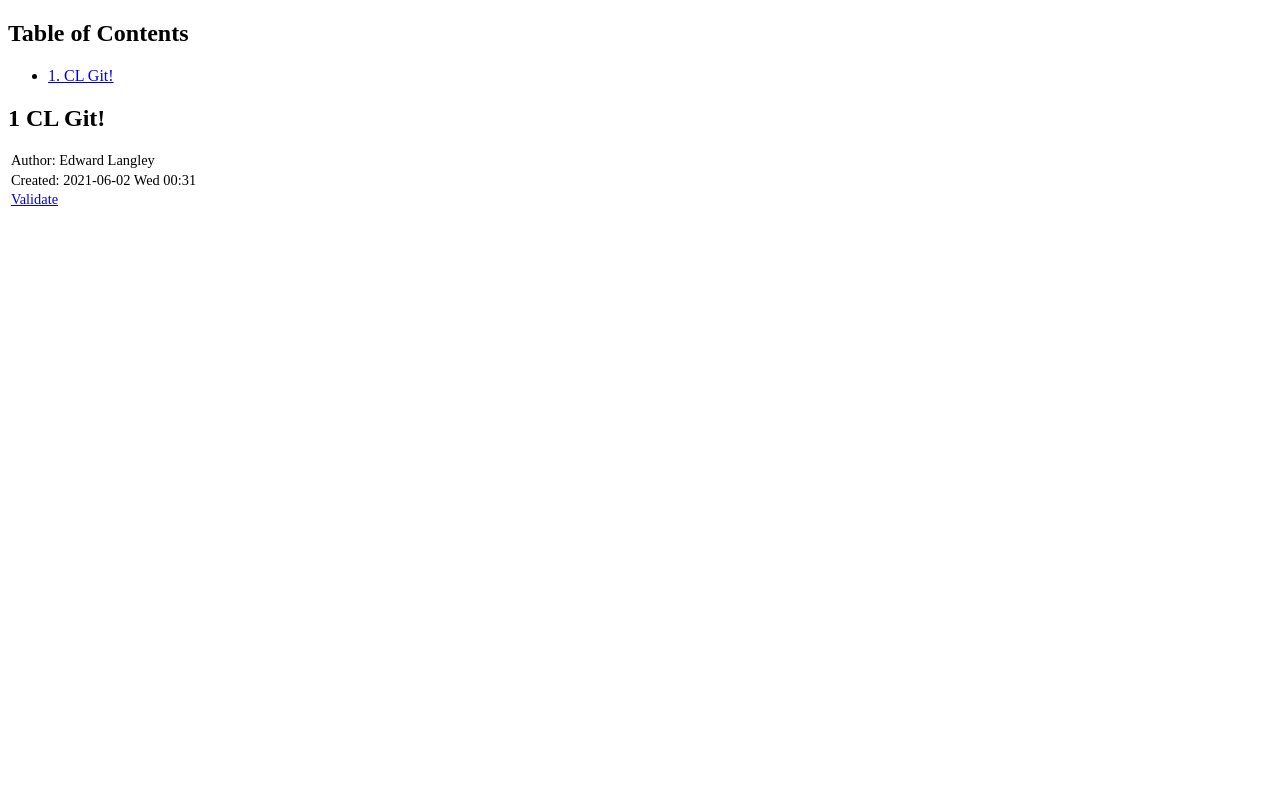
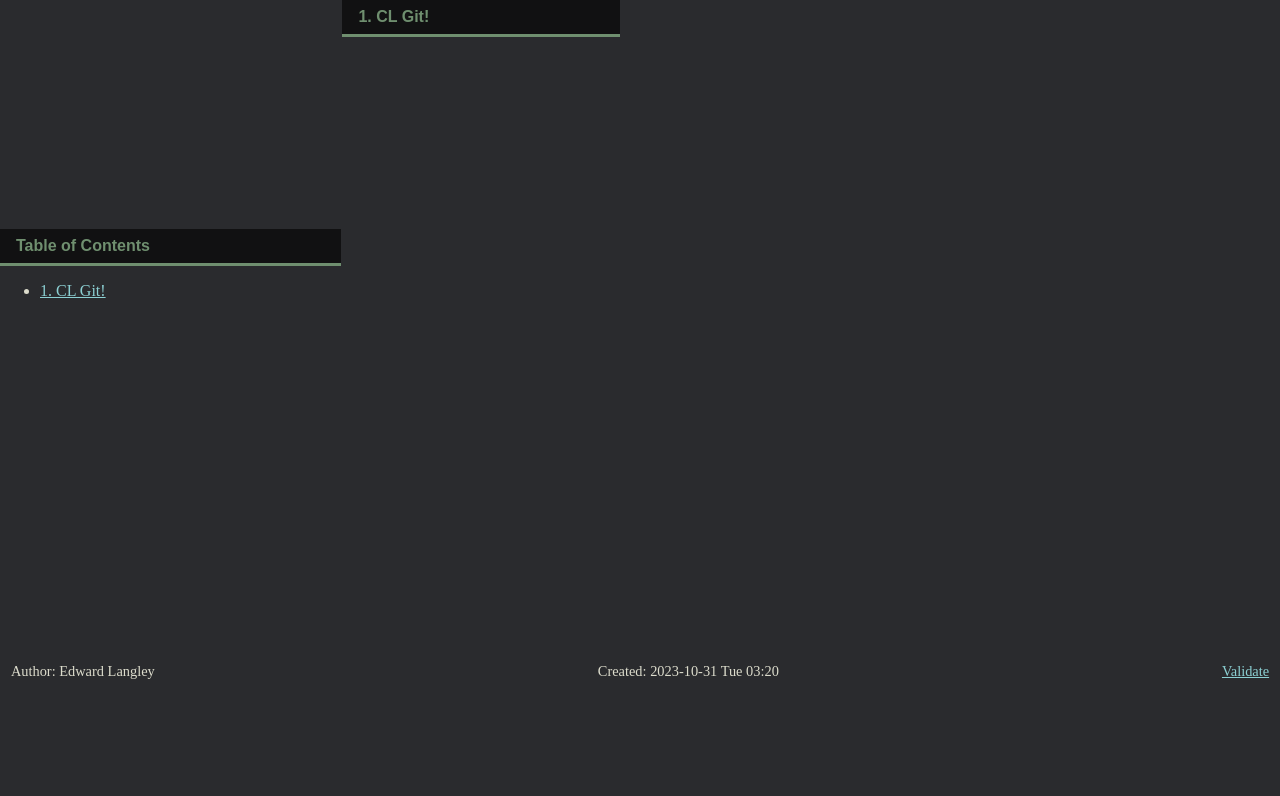
Before and after one commit to fiddlerwoaroof/cl-git, a plain HTML site: page docs/index.html in a window 1280 px wide. Drawn offline with Linux system fonts and the light colour scheme.

Commit message:
feat: add stylesheet

```diff
--- a/docs/index.html
+++ b/docs/index.html
@@ -3,14 +3,14 @@
 "http://www.w3.org/TR/xhtml1/DTD/xhtml1-strict.dtd">
 <html xmlns="http://www.w3.org/1999/xhtml" lang="en" xml:lang="en">
 <head>
-<!-- 2021-06-02 Wed 00:31 -->
+<!-- 2023-10-31 Tue 03:20 -->
 <meta http-equiv="Content-Type" content="text/html;charset=utf-8" />
 <meta name="viewport" content="width=device-width, initial-scale=1" />
 <title>&lrm;</title>
-<meta name="generator" content="Org mode" />
 <meta name="author" content="Edward Langley" />
-<style type="text/css">
- <!--/*--><![CDATA[/*><!--*/
+<meta name="generator" content="Org Mode" />
+<style>
+  #content { max-width: 60em; margin: auto; }
   .title  { text-align: center;
              margin-bottom: .2em; }
   .subtitle { text-align: center;
@@ -31,8 +31,9 @@
   #postamble p, #preamble p { font-size: 90%; margin: .2em; }
   p.verse { margin-left: 3%; }
   pre {
-    border: 1px solid #ccc;
-    box-shadow: 3px 3px 3px #eee;
+    border: 1px solid #e6e6e6;
+    border-radius: 3px;
+    background-color: #f2f2f2;
     padding: 8pt;
     font-family: monospace;
     overflow: auto;
@@ -41,21 +42,21 @@
   pre.src {
     position: relative;
     overflow: auto;
-    padding-top: 1.2em;
   }
   pre.src:before {
     display: none;
     position: absolute;
-    background-color: white;
-    top: -10px;
-    right: 10px;
+    top: -8px;
+    right: 12px;
     padding: 3px;
-    border: 1px solid black;
+    color: #555;
+    background-color: #f2f2f299;
   }
   pre.src:hover:before { display: inline; margin-top: 14px;}
   /* Languages per Org manual */
   pre.src-asymptote:before { content: 'Asymptote'; }
   pre.src-awk:before { content: 'Awk'; }
+  pre.src-authinfo::before { content: 'Authinfo'; }
   pre.src-C:before { content: 'C'; }
   /* pre.src-C++ doesn't work in CSS */
   pre.src-clojure:before { content: 'Clojure'; }
@@ -190,49 +191,28 @@
     { font-size: 10px; font-weight: bold; white-space: nowrap; }
   .org-info-js_search-highlight
     { background-color: #ffff00; color: #000000; font-weight: bold; }
-  .org-svg { width: 90%; }
-  /*]]>*/-->
+  .org-svg { }
 </style>
-<script type="text/javascript">
-// @license magnet:?xt=urn:btih:e95b018ef3580986a04669f1b5879592219e2a7a&dn=public-domain.txt Public Domain
-<!--/*--><![CDATA[/*><!--*/
-     function CodeHighlightOn(elem, id)
-     {
-       var target = document.getElementById(id);
-       if(null != target) {
-         elem.classList.add("code-highlighted");
-         target.classList.add("code-highlighted");
-       }
-     }
-     function CodeHighlightOff(elem, id)
-     {
-       var target = document.getElementById(id);
-       if(null != target) {
-         elem.classList.remove("code-highlighted");
-         target.classList.remove("code-highlighted");
-       }
-     }
-    /*]]>*///-->
-// @license-end
-</script>
+<link rel="stylesheet" href="/static/style.css" type="text/css" />
 </head>
 <body>
-<div id="content">
-<div id="table-of-contents">
+<div id="content" class="content">
+<div id="table-of-contents" role="doc-toc">
 <h2>Table of Contents</h2>
-<div id="text-table-of-contents">
+<div id="text-table-of-contents" role="doc-toc">
 <ul>
-<li><a href="#orgb9843db">1. CL Git!</a></li>
+<li><a href="#orgef91d64">1. CL Git!</a></li>
 </ul>
 </div>
 </div>
-<div id="outline-container-orgb9843db" class="outline-2">
-<h2 id="orgb9843db"><span class="section-number-2">1</span> CL Git!</h2>
+
+<div id="outline-container-orgef91d64" class="outline-2">
+<h2 id="orgef91d64"><span class="section-number-2">1.</span> CL Git!</h2>
 </div>
 </div>
 <div id="postamble" class="status">
 <p class="author">Author: Edward Langley</p>
-<p class="date">Created: 2021-06-02 Wed 00:31</p>
+<p class="date">Created: 2023-10-31 Tue 03:20</p>
 <p class="validation"><a href="https://validator.w3.org/check?uri=referer">Validate</a></p>
 </div>
 </body>
--- /dev/null
+++ b/docs/static/style.css
@@ -0,0 +1,138 @@
+:root {
+    --zenburn-fg-plus-2: #FFFFEF;
+    --zenburn-fg-plus-1: #F5F5D6;
+    --zenburn-fg: #DCDCCC;
+    --zenburn-fg-1: #A6A689;
+    --zenburn-fg-2: #656555;
+    --zenburn-black: #000000;
+    --zenburn-bg-2: #000000;
+    --zenburn-bg-1: #111112;
+    --zenburn-bg-05: #383838;
+    --zenburn-bg: #2A2B2E;
+    --zenburn-bg-plus-05: #494949;
+    --zenburn-bg-plus-1: #4F4F4F;
+    --zenburn-bg-plus-2: #5F5F5F;
+    --zenburn-bg-plus-3: #6F6F6F;
+    --zenburn-red-plus-2: #ECB3B3;
+    --zenburn-red-plus-1: #DCA3A3;
+    --zenburn-red: #CC9393;
+    --zenburn-red-1: #BC8383;
+    --zenburn-red-2: #AC7373;
+    --zenburn-red-3: #9C6363;
+    --zenburn-red-4: #8C5353;
+    --zenburn-red-5: #7C4343;
+    --zenburn-red-6: #6C3333;
+    --zenburn-orange: #DFAF8F;
+    --zenburn-yellow: #F0DFAF;
+    --zenburn-yellow-1: #E0CF9F;
+    --zenburn-yellow-2: #D0BF8F;
+    --zenburn-green-5: #2F4F2F;
+    --zenburn-green-4: #3F5F3F;
+    --zenburn-green-3: #4F6F4F;
+    --zenburn-green-2: #5F7F5F;
+    --zenburn-green-1: #6F8F6F;
+    --zenburn-green: #7F9F7F;
+    --zenburn-green-plus-1: #8FB28F;
+    --zenburn-green-plus-2: #9FC59F;
+    --zenburn-green-plus-3: #AFD8AF;
+    --zenburn-green-plus-4: #BFEBBF;
+    --zenburn-cyan: #93E0E3;
+    --zenburn-blue-plus-3: #BDE0F3;
+    --zenburn-blue-plus-2: #ACE0E3;
+    --zenburn-blue-plus-1: #94BFF3;
+    --zenburn-blue: #8CD0D3;
+    --zenburn-blue-1: #7CB8BB;
+    --zenburn-blue-2: #6CA0A3;
+    --zenburn-blue-3: #5C888B;
+    --zenburn-blue-4: #4C7073;
+    --zenburn-blue-5: #366060;
+    --zenburn-magenta: #DC8CC3;
+}
+
+* {
+    box-sizing: border-box;
+}
+body, html {
+    margin: 0;
+    padding: 0;
+}
+
+body {
+    --background: var(--zenburn-bg);
+    --heading-background: var(--zenburn-bg-1);
+    --foreground: var(--zenburn-fg);
+    --accent: var(--zenburn-green);
+    --accent-1: var(--zenburn-green-1);
+    --accent-2: var(--zenburn-green-2);
+    --accent-3: var(--zenburn-green-3);
+    --accent-4: var(--zenburn-green-4);
+    --accent-5: var(--zenburn-green-5);
+    --link: var(--zenburn-blue);
+    --visited: var(--zenburn-blue-3);
+}
+
+body {
+    background: var(--background);
+    color: var(--foreground);
+}
+h1,h2,h3,h4,h5,h6 {
+    background: var(--heading-background);
+    border-bottom: currentcolor;
+}
+h1 {color: var(--accent);}
+h2 {color: var(--accent-1);}
+h3 {color: var(--accent-2);}
+h4 {color: var(--accent-3);}
+h5 {color: var(--accent-4);}
+h6 {color: var(--accent-5);}
+a {color: var(--link);}
+a:visited {color: var(--visited);}
+
+h1,h2,h3,h4,h5,h6 {
+    padding: 0.5rem 1rem;
+    font-family: sans-serif;
+    font-size: 16px;
+    margin: 0;
+    margin-bottom: 0.5em;
+    border: 0.1em;
+    border-bottom: solid;
+}
+
+body {
+    display: grid;
+    grid-template-areas: 'header header header header header'
+                         'header header header header header'
+                         'toc    main   main   main   main  '
+                         'toc    main   main   main   main  '
+                         'toc    main   main   main   main  '
+                         'footer footer footer footer footer';
+    grid-gap: 0.1rem;
+    min-height: 100vh;
+    width: 100vw;
+}
+
+body > #content {
+    display: contents;
+}
+#content > .title {
+    grid-area: header;
+    border: none;
+    background: transparent;
+    display: flex;
+    justify-content: center;
+    align-items: center;
+    font-size: 2rem;
+    padding: 0;
+}
+#content > #table-of-contents {
+    grid-area: toc;
+}
+#content > .outline-2 {
+    grid-area:  span 4;
+}
+body > #postamble {
+    grid-area: footer;
+    display: flex;
+    justify-content: space-between;
+    padding: 0.25em 0.5em;
+}
```
Also changed, not shown: 1 other file.
